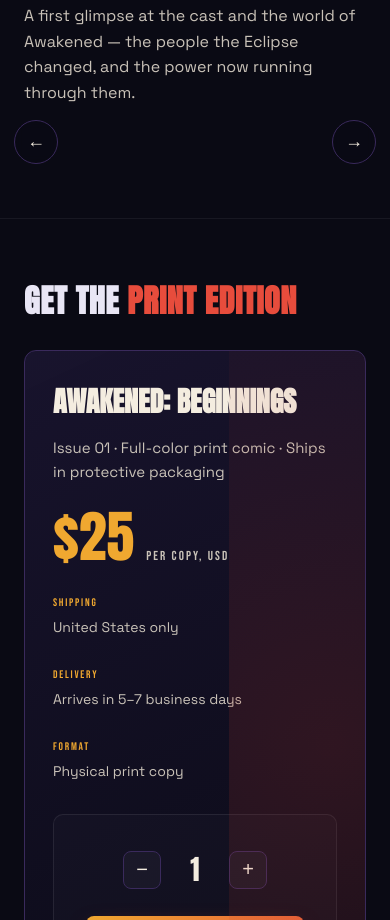
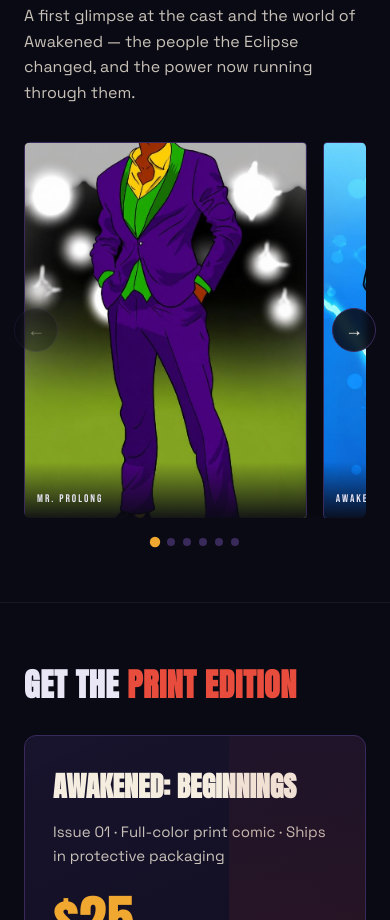
Before and after one commit to Ezrathewarrior/Awakened, a website: page index.html in a window 390 px wide. Shown: the part 2140-3060 px from the top of the page. Drawn offline with Linux system fonts and the light colour scheme.

Commit message:
Fix gallery image filenames to match actual files

```diff
--- a/index.html
+++ b/index.html
@@ -974,6 +974,149 @@
 </div>
 
 <script>
+  // ============================================================
+  // GALLERY IMAGES
+  // To add more images: just drop the file in the images/ folder
+  // and add a new line here: { src: 'images/yourfile.jpg', label: 'Your Caption' }
+  // ============================================================
+  const galleryImages = [
+    { src: 'images/Prolong.jpg',                label: 'Mr. Prolong',             alt: 'A confident young man in a purple suit standing relaxed outdoors at night.' },
+    { src: 'images/Dad.jpg',                    label: 'Awakening',               alt: 'A man crackling with bright blue electrical energy as his power awakens.' },
+    { src: 'images/Ezekiel-scream.jpg',         label: 'Breaking Point',          alt: 'Close-up of a young man crying out in anguish, tears on his face.' },
+    { src: 'images/Selena.jpg',                 label: 'A Warning, Whispered',    alt: 'A woman with long beaded locs and striking red eyes.' },
+    { src: 'images/Social-Media-Art-peice.jpg', label: 'Two Men, All That Power', alt: 'Two characters facing off, showcasing their abilities.' },
+    { src: 'images/Burnitdown.jpg',             label: 'Burn It Down',            alt: 'A dramatic scene from Awakened.' },
+    // To add more images: drop the file in images/ and add a line here:
+    // { src: 'images/your-file.jpg', label: 'Caption', alt: 'Description' },
+  ];
+
+  // ============================================================
+  // CAROUSEL
+  // ============================================================
+  const track    = document.getElementById('carousel-track');
+  const dotsWrap = document.getElementById('carousel-dots');
+  const btnPrev  = document.getElementById('carousel-prev');
+  const btnNext  = document.getElementById('carousel-next');
+
+  let visibleCount = window.innerWidth <= 520 ? 1 : window.innerWidth <= 860 ? 2 : 4;
+  let currentIndex = 0;
+
+  function buildCarousel() {
+    track.innerHTML = '';
+    dotsWrap.innerHTML = '';
+
+    galleryImages.forEach((img, i) => {
+      const slide = document.createElement('div');
+      slide.className = 'carousel-slide';
+      slide.innerHTML = `
+        <img src="${img.src}" alt="${img.alt}" loading="lazy" />
+        <span class="carousel-slide-label">${img.label}</span>
+      `;
+      slide.addEventListener('click', () => openLightbox(i));
+      track.appendChild(slide);
+    });
+
+    const totalDots = Math.ceil(galleryImages.length / visibleCount);
+    for (let d = 0; d < totalDots; d++) {
+      const dot = document.createElement('button');
+      dot.className = 'carousel-dot' + (d === 0 ? ' active' : '');
+      dot.setAttribute('aria-label', `Go to slide group ${d + 1}`);
+      dot.addEventListener('click', () => goTo(d * visibleCount));
+      dotsWrap.appendChild(dot);
+    }
+
+    goTo(0);
+  }
+
+  function getSlideWidth() {
+    const slide = track.querySelector('.carousel-slide');
+    if (!slide) return 0;
+    return slide.offsetWidth + 16; // width + gap
+  }
+
+  function goTo(index) {
+    const maxIndex = Math.max(0, galleryImages.length - visibleCount);
+    currentIndex = Math.max(0, Math.min(index, maxIndex));
+    track.style.transform = `translateX(-${currentIndex * getSlideWidth()}px)`;
+
+    const activeDot = Math.floor(currentIndex / visibleCount);
+    dotsWrap.querySelectorAll('.carousel-dot').forEach((d, i) => {
+      d.classList.toggle('active', i === activeDot);
+    });
+
+    btnPrev.disabled = currentIndex === 0;
+    btnNext.disabled = currentIndex >= maxIndex;
+  }
+
+  btnPrev.addEventListener('click', () => goTo(currentIndex - visibleCount));
+  btnNext.addEventListener('click', () => goTo(currentIndex + visibleCount));
+
+  // Swipe support
+  let touchStartX = 0;
+  track.addEventListener('touchstart', e => { touchStartX = e.touches[0].clientX; }, { passive: true });
+  track.addEventListener('touchend', e => {
+    const diff = touchStartX - e.changedTouches[0].clientX;
+    if (Math.abs(diff) > 40) diff > 0 ? goTo(currentIndex + 1) : goTo(currentIndex - 1);
+  });
+
+  // Rebuild on resize
+  let resizeTimer;
+  window.addEventListener('resize', () => {
+    clearTimeout(resizeTimer);
+    resizeTimer = setTimeout(() => {
+      visibleCount = window.innerWidth <= 520 ? 1 : window.innerWidth <= 860 ? 2 : 4;
+      buildCarousel();
+    }, 150);
+  });
+
+  buildCarousel();
+
+  // ============================================================
+  // LIGHTBOX
+  // ============================================================
+  const lightbox = document.getElementById('lightbox');
+  const lbImg    = document.getElementById('lb-img');
+  const lbLabel  = document.getElementById('lb-label');
+  let lbIndex    = 0;
+
+  function openLightbox(i) {
+    lbIndex = i;
+    updateLightbox();
+    lightbox.classList.add('open');
+    document.body.style.overflow = 'hidden';
+  }
+
+  function closeLightbox() {
+    lightbox.classList.remove('open');
+    document.body.style.overflow = '';
+  }
+
+  function updateLightbox() {
+    const img = galleryImages[lbIndex];
+    lbImg.src   = img.src;
+    lbImg.alt   = img.alt;
+    lbLabel.textContent = img.label;
+  }
+
+  document.getElementById('lb-close').addEventListener('click', closeLightbox);
+  document.getElementById('lb-prev').addEventListener('click', () => {
+    lbIndex = (lbIndex - 1 + galleryImages.length) % galleryImages.length;
+    updateLightbox();
+  });
+  document.getElementById('lb-next').addEventListener('click', () => {
+    lbIndex = (lbIndex + 1) % galleryImages.length;
+    updateLightbox();
+  });
+
+  lightbox.addEventListener('click', e => { if (e.target === lightbox) closeLightbox(); });
+
+  document.addEventListener('keydown', e => {
+    if (!lightbox.classList.contains('open')) return;
+    if (e.key === 'Escape') closeLightbox();
+    if (e.key === 'ArrowLeft')  { lbIndex = (lbIndex - 1 + galleryImages.length) % galleryImages.length; updateLightbox(); }
+    if (e.key === 'ArrowRight') { lbIndex = (lbIndex + 1) % galleryImages.length; updateLightbox(); }
+  });
+
 
 
 
```
